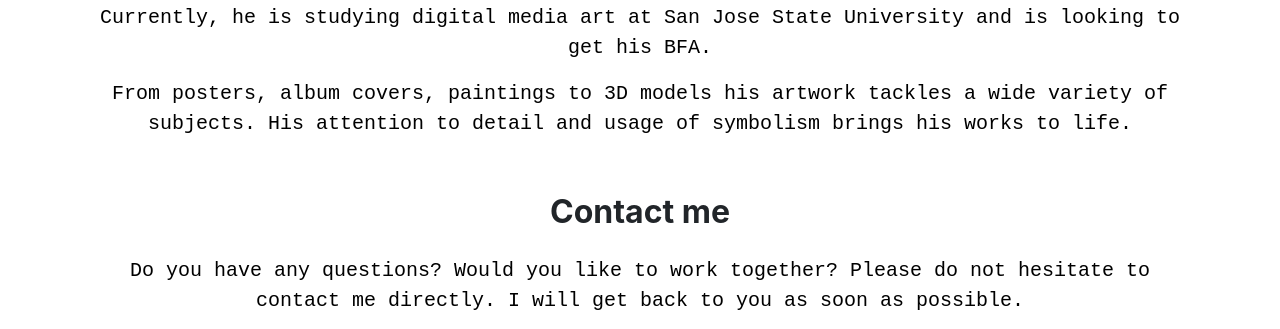
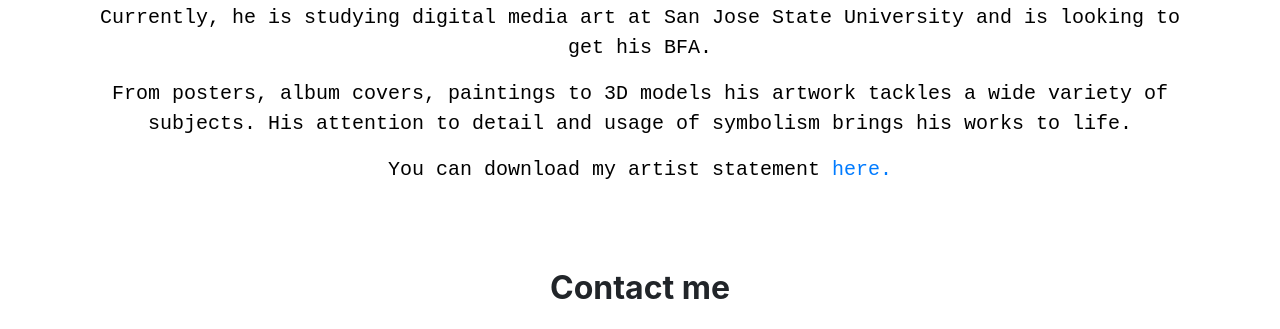
Before and after one commit to nealraghani/nealraghani.github.io, a plain HTML site: page abouttheartist.html in a window 1280 px wide. Shown: the part 864-1193 px from the top of the page. Drawn offline with nearby package versions, Linux system fonts and the light colour scheme.

Commit message:
artist statement

```diff
--- a/abouttheartist.html
+++ b/abouttheartist.html
@@ -134,6 +134,10 @@ p {
 <p>Currently, he is studying digital media art at San Jose State University and is looking to get his BFA.
 
 <p>From posters, album covers, paintings to 3D models his artwork tackles a wide variety of subjects. His attention to detail and usage of symbolism brings his works to life.
+
+<p>You can download my artist statement
+<a href="RaghaniNeal-ArtistStatement.pdf" download> here.</a>
+<br>
 <br>
 <br>
 <!--Section: Contact v.2-->
```
Also changed, not shown: 2 other files.
